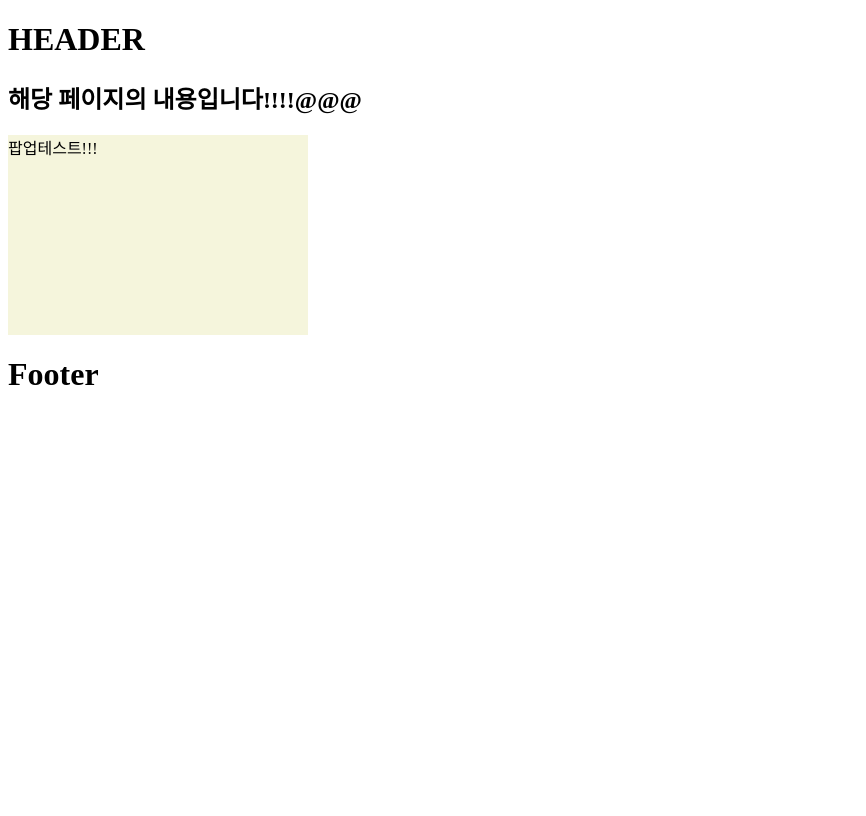
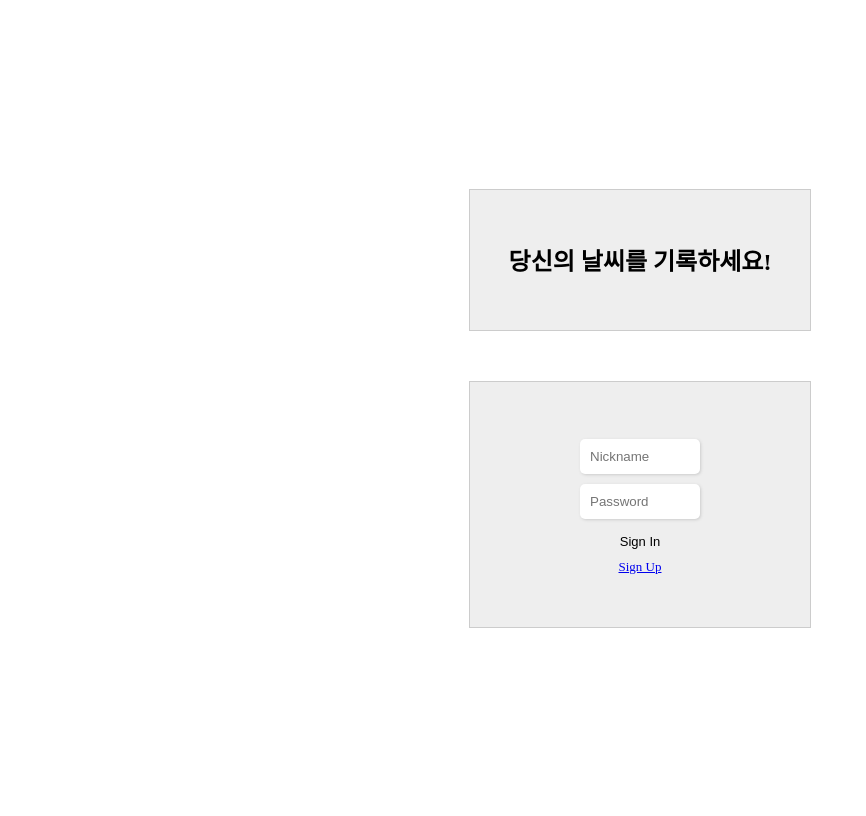
Before and after one commit to 18team-project/what-s-your-weather-like-, a Flask app: template templates/login.html in a window 1280 px wide. Shown: the whole page, without its empty margins (0-866 px from the left). Before the commit the page ends 385 px from the top, so only its background shows below. Run offline with Flask 3, Linux system fonts and the light colour scheme; the template is opened without the code that fills it, so the values that code supplies are empty; some libraries are stand-ins or nearby versions.

Commit message:
로그인 페이지 기본

```diff
--- a/templates/login.html
+++ b/templates/login.html
@@ -1,20 +1,145 @@
 <!DOCTYPE html>
 <html lang="en">
+
 <head>
-    <meta charset="UTF-8">
-    <meta http-equiv="X-UA-Compatible" content="IE=edge">
-    <meta name="viewport" content="width=device-width, initial-scale=1.0">
-    <title>What's your weather like</title>
+	<meta charset="UTF-8">
+	<meta http-equiv="X-UA-Compatible" content="IE=edge">
+	<meta name="viewport" content="width=device-width, initial-scale=1.0">
+	<title>Login Page</title>
+	<style>
+		.container {
+			display: flex;
+			flex-direction: column;
+			align-items: center;
+			justify-content: center;
+			height: 100vh;
+		}
+
+		.box {
+			width: 300px;
+			height: 100px;
+			background-color: #eee;
+			border: 1px solid #ccc;
+			padding: 20px;
+			display: flex;
+			flex-direction: column;
+			align-items: center;
+			justify-content: center;
+		}
+
+		.box2 {
+			width: 100px;
+			height: 5px;
+			margin-top: 50px;
+			background-color: #eee;
+			border: 1px solid #ccc;
+			padding: 120px;
+			display: flex;
+			flex-direction: column;
+			align-items: center;
+			justify-content: center;
+		}
+
+		input[type=text],
+		input[type=password] {
+			padding: 10px;
+			margin: 5px;
+			border: none;
+			border-radius: 5px;
+			box-shadow: 1px 1px 3px #ccc;
+			width: 100%;
+		}
+
+		button,
+		a.single-btn {
+			padding: 5px 20px;
+			margin: 5px;
+			border: none;
+			border-radius: 5px;
+			background-color: transparent;
+			color: black;
+			cursor: pointer;
+			width: 100%;
+			text-align: center;
+			display: inline-block;
+			box-sizing: border-box;
+			font-size: small;
+		}
+
+		button:hover {
+			background-color: transparent;
+		}
+
+		a.signup-btn {
+			display: block;
+			font-size: small;
+		}
+
+		.space {
+			margin: 0px;
+			height: 30px;
+			width: 100%;
+		}
+	</style>
 </head>
+
 <body>
-    <!-- common/layout.html -->
-    {% extends "common/layout.html" %}
-    {% block content %}
-    <!-- home.html -->
-    <div>
-        <h2>해당 페이지의 내용입니다!!!!@@@</h2>
-    </div>
-    {% include "common/pop.html"  ignore missing %}
-    {% endblock %}
+	<div class="container">
+		<div class="box">
+			<h2>당신의 날씨를 기록하세요!</h2>
+		</div>
+		<div class="box2">
+			<input type="text" id="user_nm" placeholder="Nickname">
+			<input type="password" id="user_pw" placeholder="Password">
+			<button onclick="signIn()">Sign In</button>
+			<a href="signup.html" class="signup-btn">Sign Up</a>
+			<div class="space"></div>
+		</div>
+	</div>
+	<script>
+		function signIn() {
+			const username = document.querySelector("#user_nm").value;
+			const password = document.querySelector("#user_pw").value;
+			console.log(username, password)
+
+			if (username === "") {
+				alert("Nickname을 입력해 주세요!");
+				return;
+			} else if (username.length > 14) {
+				alert("최대 14글자까지 가능합니다.");
+				return;
+			}
+
+			fetch('/login', {
+				method: 'POST',
+				headers: {
+					'Content-Type': 'application/json'
+				},
+				body: JSON.stringify({
+					'user_nm': username,
+					'user_pw': password
+				})
+			})
+				.then(response => response.json())
+				.then(data => {
+					if (data.status === 'success') {
+						window.location.href = "main.html"; // 메인 페이지로 이동
+					} else {
+						console.log(data.message);
+						console.log(data.username);
+						console.log(data.password);
+						alert("로그인 정보가 일치하지 않습니다.");
+					}
+				})
+				.catch(error => console.error(error));
+		}
+		function goToSignUp() {
+            window.location.href = "signup.html"; // 회원가입 페이지로 이동
+        }
+	</script>
+	<script src="https://cdnjs.cloudflare.com/ajax/libs/bcryptjs/2.4.3/bcrypt.min.js"></script>
+
+	<!--<script src="./login.js"></script>-->
 </body>
+
 </html>
```
Also changed, not shown: login.py (added, +34 -0 lines).
